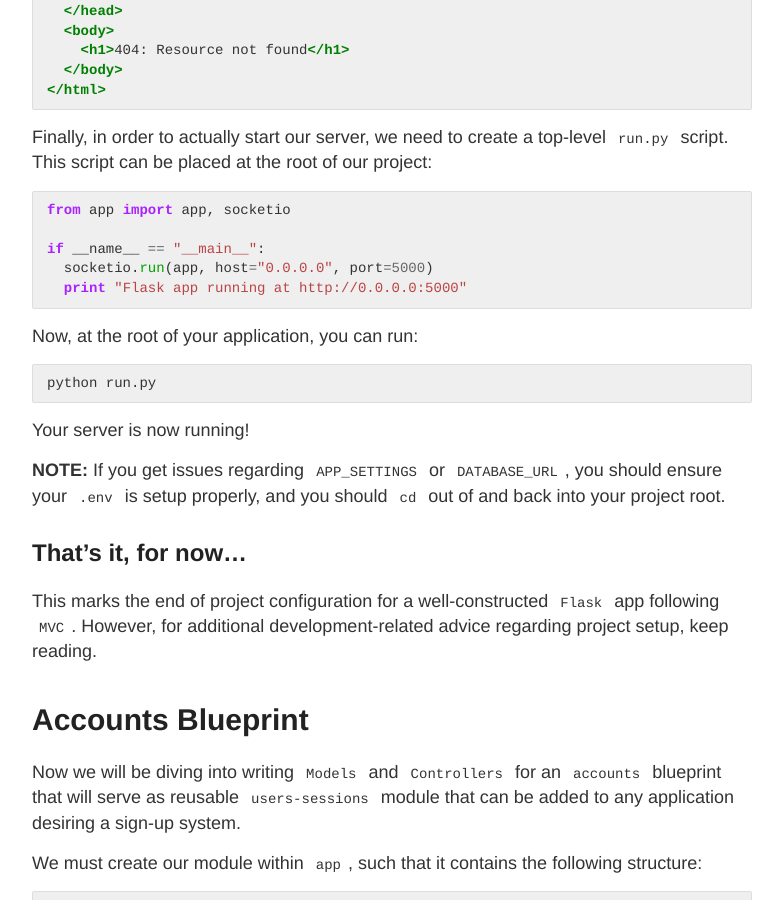
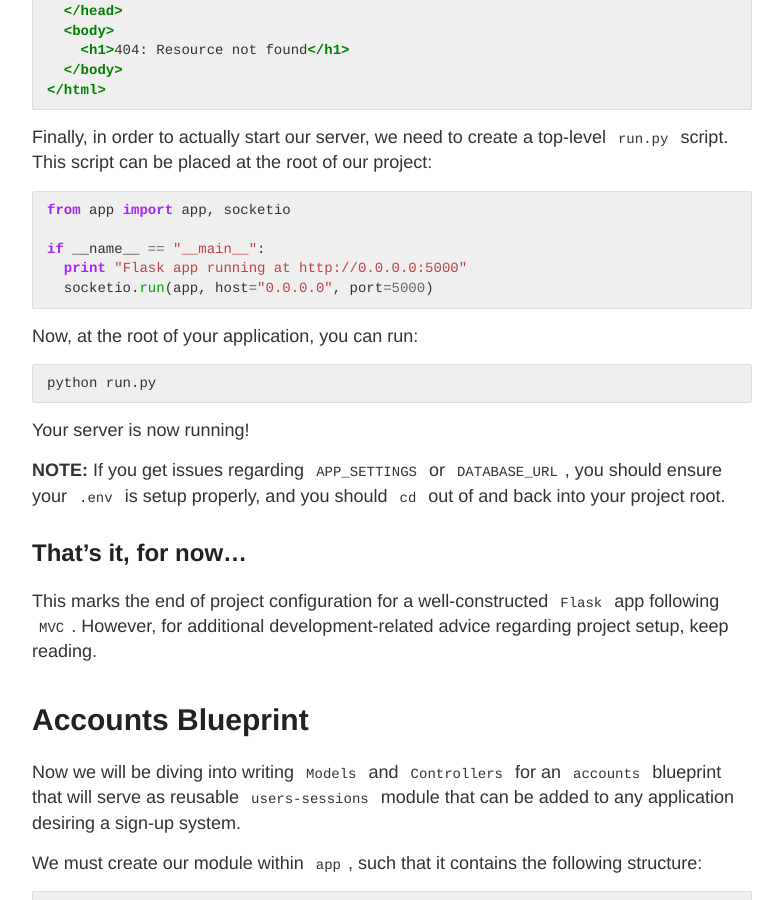
Before and after one commit to Jma353/jma353.github.io, a Jekyll site: the page built from _posts/2017-1-27-FlaskDevOps.md, in a window 1280 px wide and 900 px high, scrolled down 7275 px. Shown: the whole window, without its empty margins (248-1031 px from the left). Built offline with Jekyll 4.4.1, drawn with Linux system fonts in a browser that asks for light colours.

```diff
--- a/_posts/2017-1-27-FlaskDevOps.md
+++ b/_posts/2017-1-27-FlaskDevOps.md
@@ -299,8 +299,9 @@ Finally, in order to actually start our server, we need to create a top-level `r
 from app import app, socketio
 
 if __name__ == "__main__":
+  print "Flask app running at http://0.0.0.0:5000"
   socketio.run(app, host="0.0.0.0", port=5000)
-  print "Flask app running at http://0.0.0.0:5000"
+
 {% endhighlight %}
 
 
```
